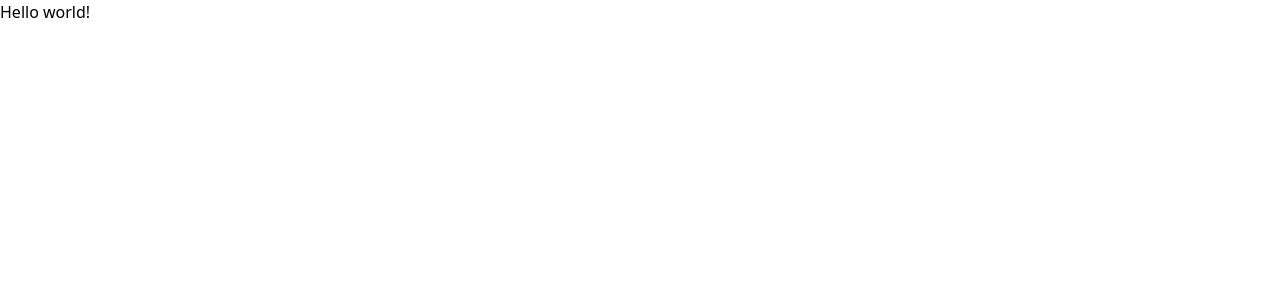
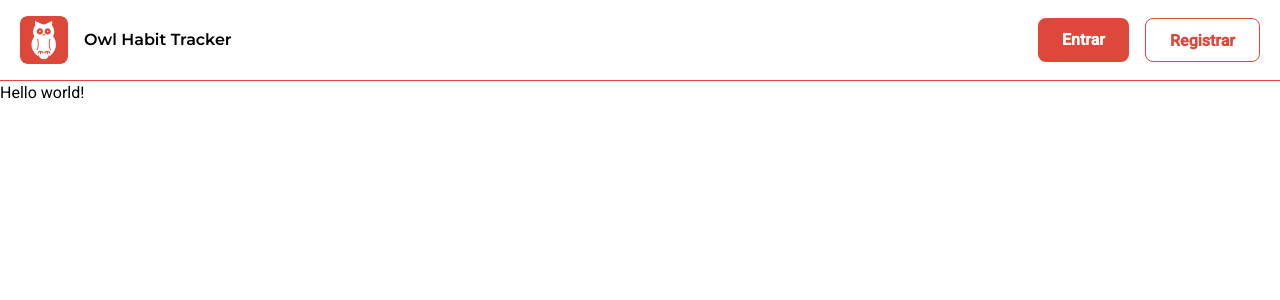
Before and after one commit to jspereiramoura/habit-tracker-project, a Next.js app: page / in a window 1280 px wide. Shown: the top 300 px of the page. Built offline with nearby package versions, Linux system fonts and the light colour scheme.

Commit message:
feat: update RootLayout to include Header component, custom fonts, and modify metadata for include favicon

```diff
--- a/src/app/layout.tsx
+++ b/src/app/layout.tsx
@@ -1,10 +1,10 @@
-import type { Metadata } from "next";
+import { Montserrat, Roboto } from "next/font/google";
 import "./globals.css";
+import { Metadata } from "next";
+import Header from "./_components/header";
 
-export const metadata: Metadata = {
-  title: "Create Next App",
-  description: "Generated by create next app"
-};
+const roboto = Roboto({ weight: ["400", "500"] });
+const montserrat = Montserrat({ variable: "--font-montserrat" });
 
 export default function RootLayout({
   children
@@ -12,8 +12,38 @@ export default function RootLayout({
   children: React.ReactNode;
 }>) {
   return (
-    <html lang="en">
-      <body>{children}</body>
+    <html lang="en" suppressHydrationWarning>
+      <body
+        className={`${montserrat.variable} ${roboto.className} overflow-x-hidden`}
+      >
+        <Header />
+        {children}
+      </body>
     </html>
   );
 }
+
+export const metadata: Metadata = {
+  title: "Habit Tracker",
+  description: "Acompanhe seus hábitos e alcance seus objetivos!",
+  icons: {
+    icon: [
+      { url: "/favicon-16x16.png", sizes: "16x16", type: "image/png" },
+      { url: "/favicon-32x32.png", sizes: "32x32", type: "image/png" },
+      { url: "/favicon.ico", sizes: "48x48", type: "image/x-icon" }
+    ],
+    apple: "/apple-touch-icon.png",
+    other: [
+      {
+        rel: "android-chrome",
+        url: "/android-chrome-192x192.png",
+        sizes: "192x192"
+      },
+      {
+        rel: "android-chrome",
+        url: "/android-chrome-512x512.png",
+        sizes: "512x512"
+      }
+    ]
+  }
+};
```
